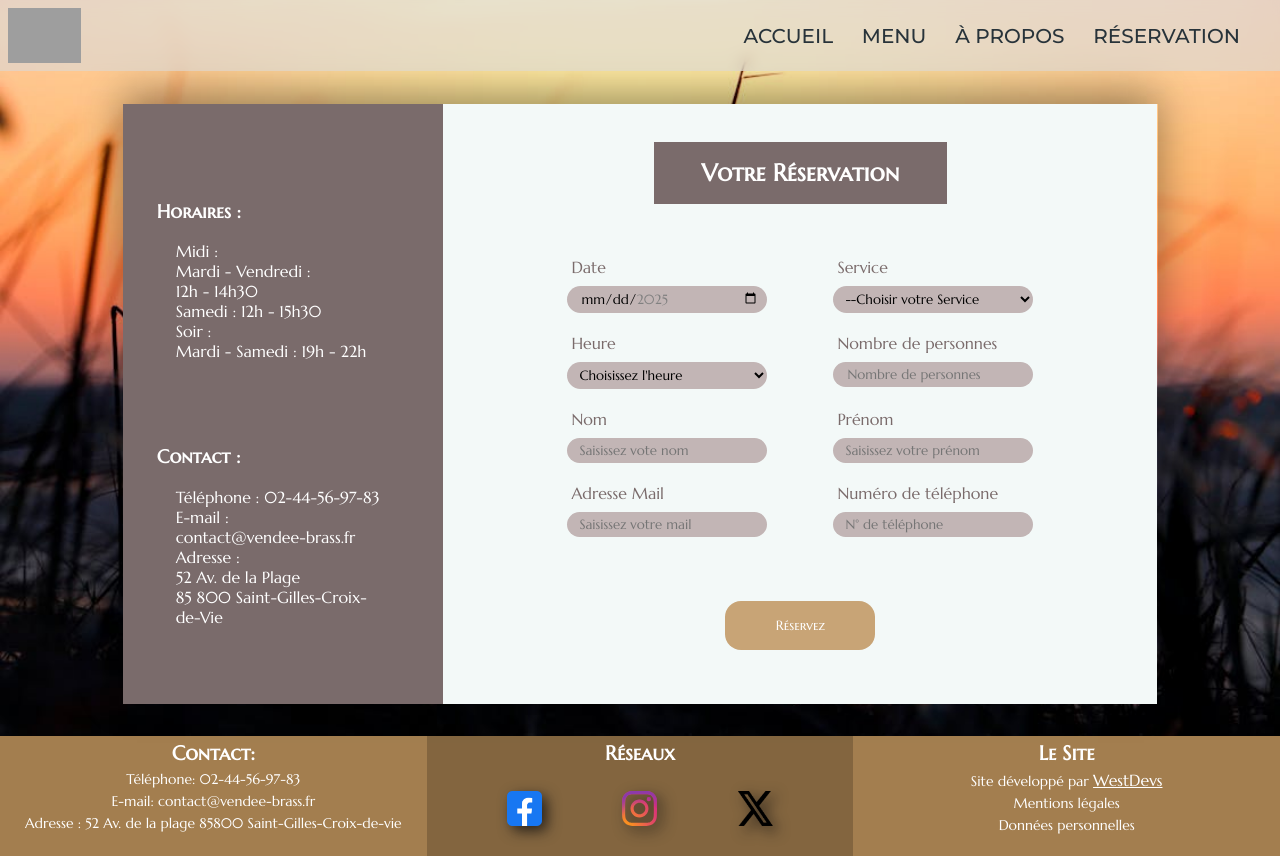
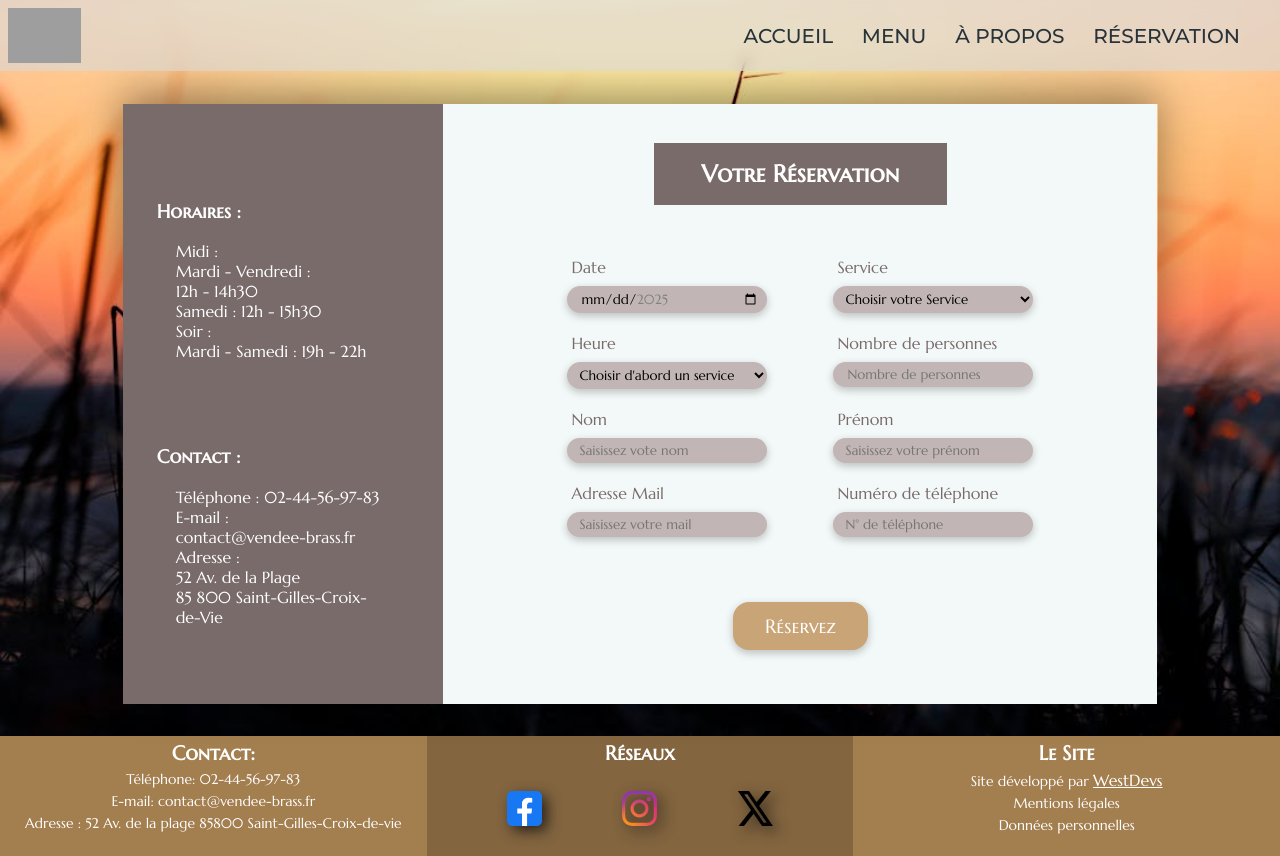
Before and after one commit to wildcodeschool-2025-03/JS-WestDevs-P2-LaVendeeBrass, a React (Vite) app in the folder client/: page /ReservationPage in a window 1280 px wide. Built offline with nearby package versions, Linux system fonts and the light colour scheme; grey boxes are pictures that could not be loaded.

Commit message:
Some fixes on reservation page

```diff
--- a/client/src/pages/ReservationPage/HourInput.tsx
+++ b/client/src/pages/ReservationPage/HourInput.tsx
@@ -7,6 +7,7 @@ const HourInput: React.FC<HourInputProps> = ({ service }) => {
 
   if (service === "Service du Midi") {
     hourOptions = [
+      { value: "", label: "Choisissez l'heure" },
       { value: "12:00", label: "12h00" },
       { value: "12:15", label: "12h15" },
       { value: "12:30", label: "12h30" },
@@ -17,6 +18,7 @@ const HourInput: React.FC<HourInputProps> = ({ service }) => {
     ];
   } else if (service === "Service du Soir") {
     hourOptions = [
+      { value: "", label: "Choisissez l'heure" },
       { value: "19:00", label: "19h00" },
       { value: "19:15", label: "19h15" },
       { value: "19:30", label: "19h30" },
@@ -28,12 +30,11 @@ const HourInput: React.FC<HourInputProps> = ({ service }) => {
       { value: "21:00", label: "21h00" },
     ];
   } else {
-    hourOptions = [{ value: "", label: "Choisissez un service" }];
+    hourOptions = [{ value: "", label: "Choisir d'abord un service" }];
   }
 
   return (
     <select name="Heure" id="heure">
-      <option value="">Choisissez l'heure</option>
       {hourOptions.map((option) => (
         <option key={option.value} value={option.value}>
           {option.label}
--- a/client/src/pages/ReservationPage/ReservationPage.css
+++ b/client/src/pages/ReservationPage/ReservationPage.css
@@ -69,17 +69,20 @@
   padding: 4px 8px;
   border-radius: 16px;
   border: none;
+  box-shadow: rgba(0, 0, 0, 0.24) 0px 3px 8px;
 }
 
 .reservation-main .formulaire button {
-  width: 150px;
+  box-shadow: rgba(0, 0, 0, 0.24) 0px 3px 8px;
+  cursor: pointer;
   background-color: #c8a476;
   font-family: "MarcellusSC", serif;
+  font-size: 1.2rem;
   color: white;
   border-radius: 16px;
   border: transparent;
   margin: 16px;
-  padding: 16px;
+  padding: 12px 32px;
 }
 
 @media screen and (max-width: 900px) {
--- a/client/src/pages/ReservationPage/ReservationPage.tsx
+++ b/client/src/pages/ReservationPage/ReservationPage.tsx
@@ -104,6 +104,7 @@ function ReservationPage() {
                 onChange={handleDateChange}
                 min={formatDate(today, 0)}
                 max={formatDate(today, 21)}
+                required
               />
             </div>
             <div className="input-group">
@@ -113,8 +114,9 @@ function ReservationPage() {
                 id="service"
                 onChange={handleServiceChange}
                 value={service}
+                required
               >
-                <option>--Choisir votre Service</option>
+                <option>Choisir votre Service</option>
                 <option>Service du Midi</option>
                 <option>Service du Soir</option>
               </select>
@@ -133,12 +135,18 @@ function ReservationPage() {
                 onChange={handleNumberChange}
                 min={minNumber}
                 max={maxNumber}
+                required
               />
             </div>
 
             <div className="input-group">
               <label htmlFor="nom">Nom</label>
-              <input id="nom" type="text" placeholder=" Saisissez vote nom" />
+              <input
+                id="nom"
+                type="text"
+                placeholder=" Saisissez vote nom"
+                required
+              />
             </div>
             <div className="input-group">
               <label htmlFor="prenom">Prénom</label>
@@ -146,6 +154,7 @@ function ReservationPage() {
                 id="prenom"
                 type="text"
                 placeholder=" Saisissez votre prénom"
+                required
               />
             </div>
             <div className="input-group">
@@ -154,11 +163,18 @@ function ReservationPage() {
                 id="mail"
                 type="email"
                 placeholder=" Saisissez votre mail"
+                required
               />
             </div>
             <div className="input-group">
               <label htmlFor="telephone">Numéro de téléphone</label>
-              <input id="telephone" type="tel" placeholder=" N° de téléphone" />
+              <input
+                id="telephone"
+                type="tel"
+                name="phone"
+                placeholder=" N° de téléphone"
+                required
+              />
             </div>
           </div>
 
```
